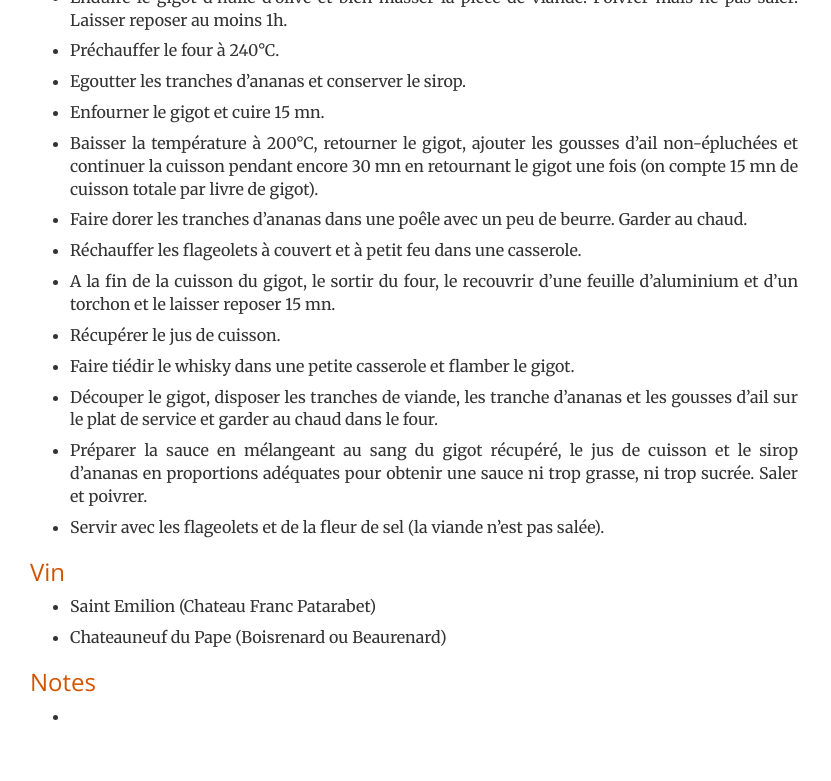
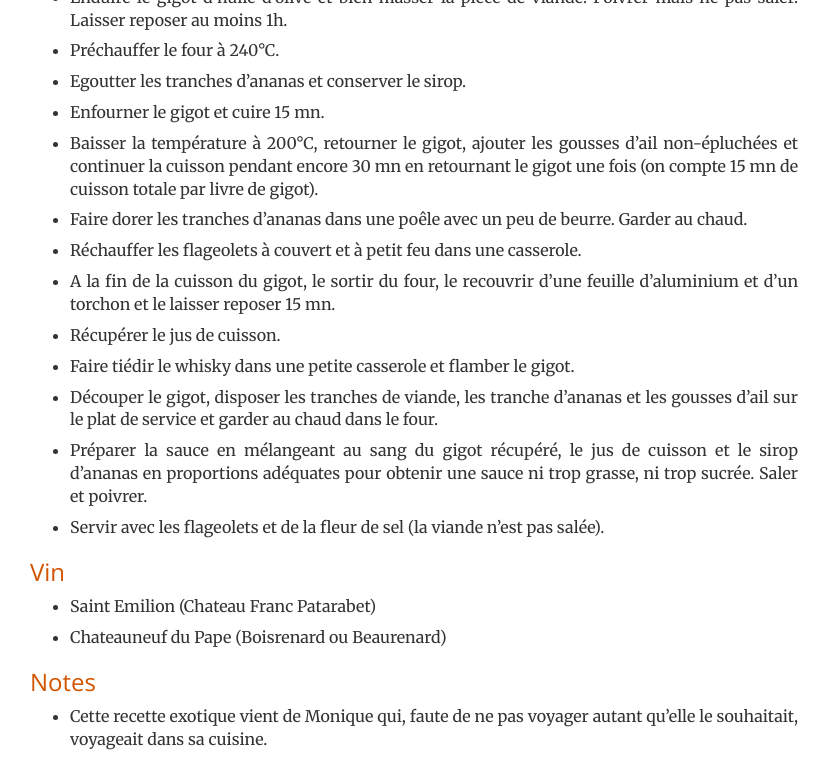
Before and after one commit to brignogan/brignogan.github.io, a Jekyll site: the page built from _posts/2019-05-24-gigotananas.md, in a window 1280 px wide and 900 px high, scrolled down 805 px, cut to the strip 119-900 px from the top of the window. Shown: the whole strip, without its empty margins (0-831 px from the left). Built offline with Jekyll 4.4.1, drawn with Linux system fonts in a browser that asks for light colours; before the commit the page ends 1682 px from its top, so only the background shows below that.

Commit message:
Update 2019-05-24-gigotananas.md
ajout d'une note

```diff
--- a/_posts/2019-05-24-gigotananas.md
+++ b/_posts/2019-05-24-gigotananas.md
@@ -42,4 +42,4 @@ Cette recette vient de Monique Salaün.
 * Chateauneuf du Pape (Boisrenard ou Beaurenard)
 
 ### Notes
-*
+* Cette recette exotique vient de Monique qui, faute de ne pas voyager autant qu'elle le souhaitait, voyageait dans sa cuisine.
```
